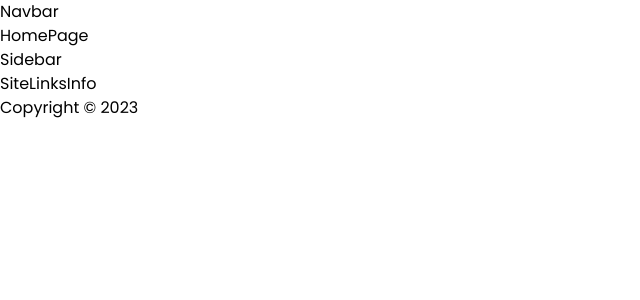
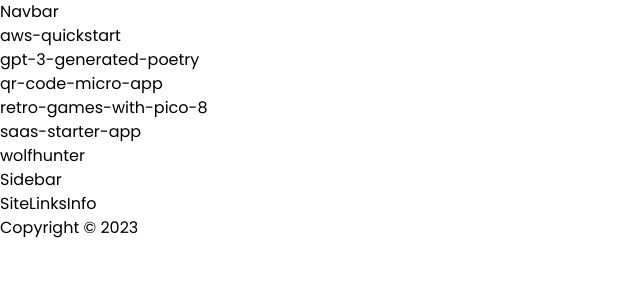
Before and after one commit to sunilk4u/nextjs-markdown-blog, a Next.js app: page / in a window 1280 px wide. Shown: the top 300 px of the page, without its empty margins (0-640 px from the left). Built offline with nearby package versions, Linux system fonts and the light colour scheme.

Commit message:
add list of posts

```diff
--- a/src/app/page.tsx
+++ b/src/app/page.tsx
@@ -1,7 +1,22 @@
+import fs from "fs";
+
+const getPostMetaData = () => {
+  const files = fs.readdirSync("src/posts");
+  const mdPosts = files.filter((file) => file.endsWith(".md"));
+  const slugs = mdPosts.map((post) => post.replace(".md", ""));
+
+  return slugs;
+};
+
 const HomePage = () => {
+  const data = getPostMetaData();
   return (
-    <div><p className="text-display">HomePage</p></div>
-  )
-}
+    <div>
+      {data.map((post) => (
+        <h2 key={post}>{post}</h2>
+      ))}
+    </div>
+  );
+};
 
 export default HomePage;
```
